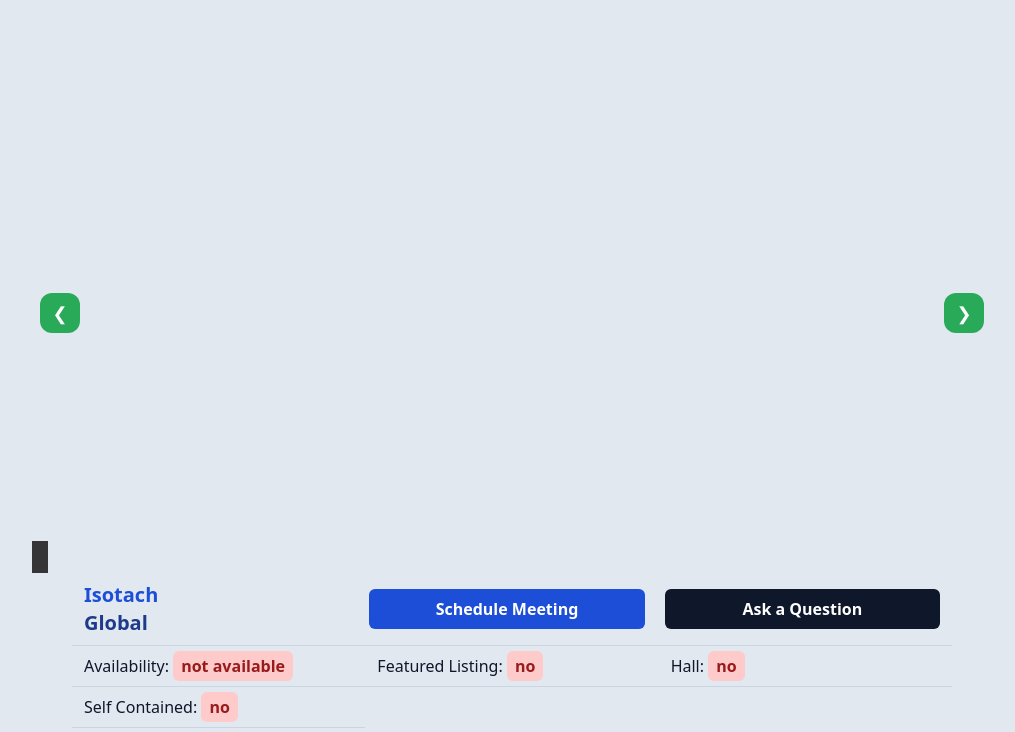
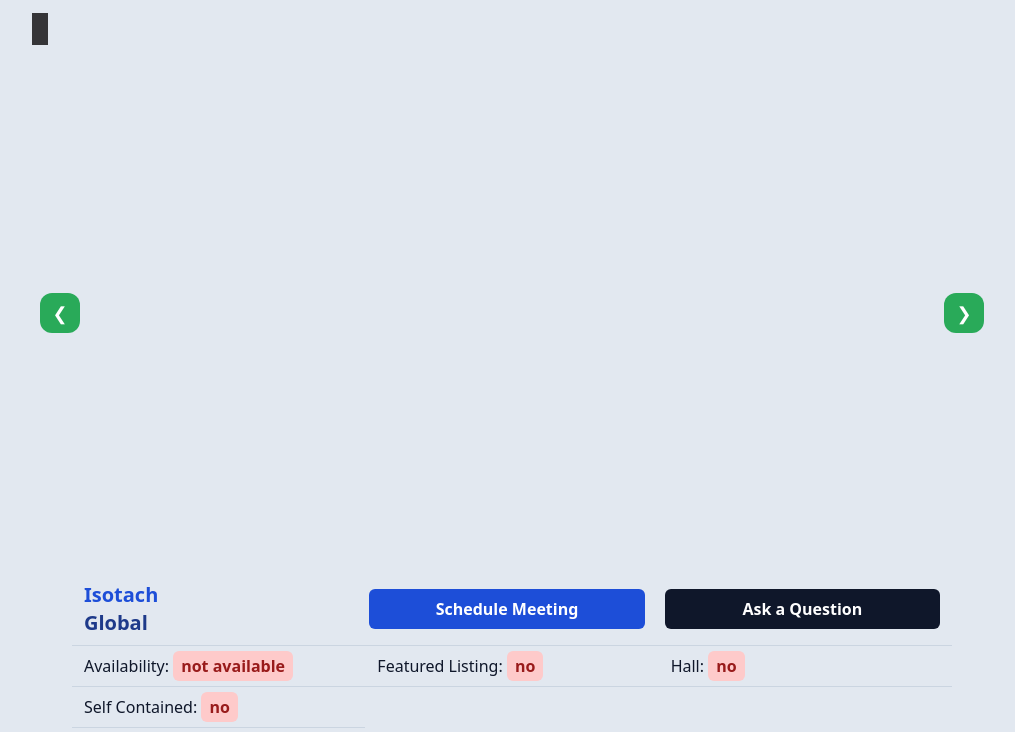
Before and after one commit to Gabriel-Rockson/isotach-global, a Django app: template templates/apartments/detail-apartment.html in a window 1280 px wide. Shown: the part 165-897 px from the top of the page, without its empty margins (128-1143 px from the left). Run offline with Django 3.2, Linux system fonts and the light colour scheme; the template is opened without the code that fills it, so the values that code supplies are empty; parts of the project's set-up code (start-up, migrations or seed data) failed here and were passed over.

Commit message:
Modify styling of the detail page

```diff
--- a/jstoolchain/css/global.css
+++ b/jstoolchain/css/global.css
@@ -183,7 +183,7 @@
 }
 
 .slide-container {
-  @apply relative w-full h-50vh md:h-60vh lg:h-60vh xl:h-70vh 2xl:h-80vh m-auto;
+  @apply relative w-full h-60vh md:h-60vh lg:h-60vh xl:h-70vh 2xl:h-80vh m-auto;
 }
 
 .slide {
@@ -191,7 +191,7 @@
 }
 
 .slide-img {
-  @apply w-full h-50vh md:h-60vh lg:h-60vh xl:h-70vh 2xl:h-80vh object-contain overflow-hidden;
+  @apply w-full h-60vh md:h-60vh lg:h-60vh xl:h-70vh 2xl:h-80vh object-contain overflow-hidden;
 }
 
 .prev-next-btn {
--- a/static/css/tailwind/global.css
+++ b/static/css/tailwind/global.css
@@ -426,9 +426,6 @@ Ensure the default browser behavior of the `hidden` attribute.
 .left-0 {
   left: 0px;
 }
-.bottom-0 {
-  bottom: 0px;
-}
 .z-50 {
   z-index: 50;
 }
@@ -527,6 +524,9 @@ Ensure the default browser behavior of the `hidden` attribute.
 }
 .flex-col-reverse {
   flex-direction: column-reverse;
+}
+.flex-wrap {
+  flex-wrap: wrap;
 }
 .justify-between {
   justify-content: space-between;
@@ -1903,7 +1903,7 @@ Ensure the default browser behavior of the `hidden` attribute.
 .slide-container {
   position: relative;
   margin: auto;
-  height: 50vh;
+  height: 60vh;
   width: 100%;
 }
 
@@ -1942,7 +1942,7 @@ Ensure the default browser behavior of the `hidden` attribute.
 }
 
 .slide-img {
-  height: 50vh;
+  height: 60vh;
   width: 100%;
   overflow: hidden;
   -o-object-fit: contain;
--- a/templates/apartments/detail-apartment.html
+++ b/templates/apartments/detail-apartment.html
@@ -108,7 +108,7 @@
         >&#10095;</a>
     </div>
 
-    <div class="dots flex space-x-2 text-center absolute bottom-0 bg-black-rich bg-opacity-80 px-2 py-3 h-8">
+    <div class="dots flex flex-wrap space-x-2 text-center absolute top-0 bg-black-rich bg-opacity-80 px-2 py-3 h-8">
       {% for apartment_image in apartment.images.all %}
         <div class="dot" onclick="currentSlide({{ forloop.counter }})"></div>
       {% endfor %}
```
